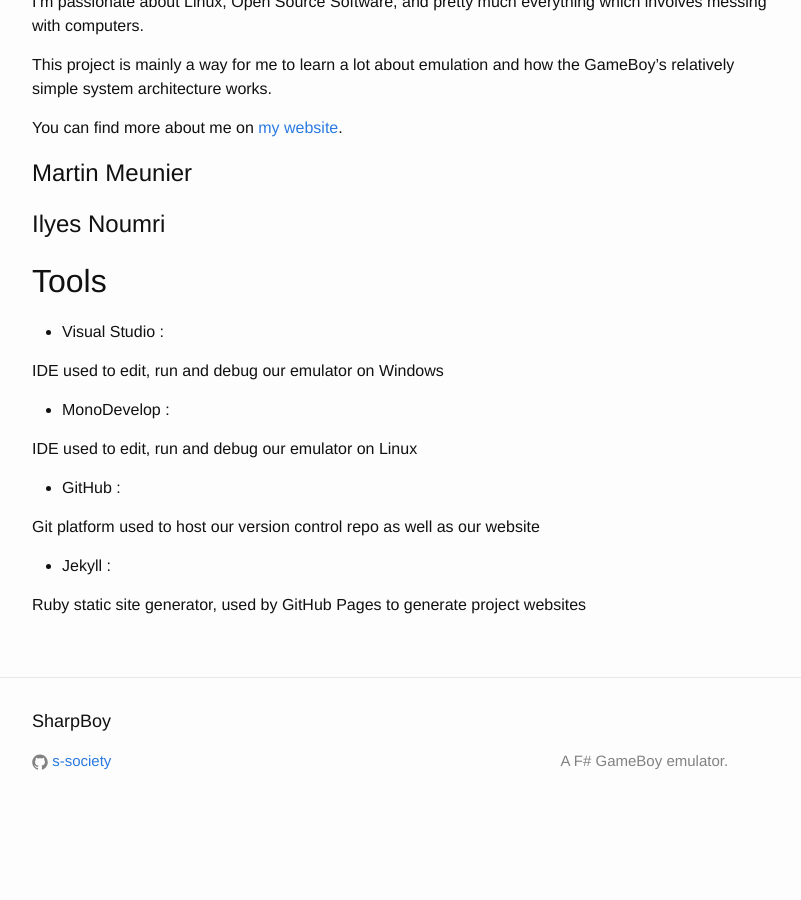
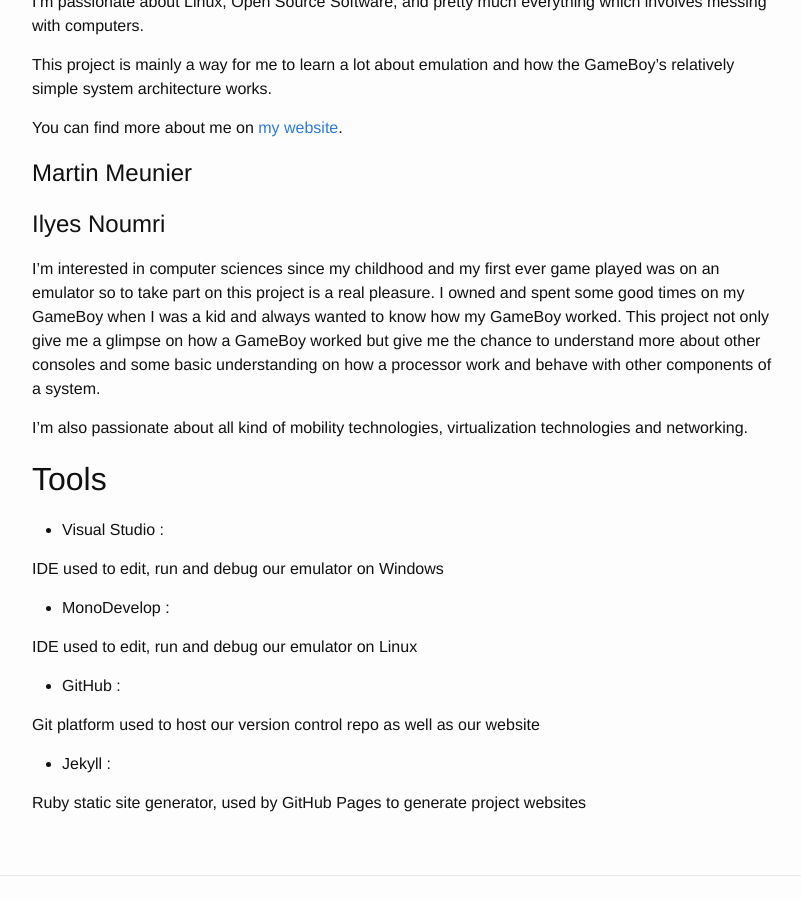
Before and after one commit to s-society/sharpboy, a Jekyll site: the page built from about.md, in a window 1280 px wide and 900 px high, scrolled down 480 px. Shown: the whole window, without its empty margins (238-1039 px from the left). Built offline with Jekyll 4.4.1, drawn with Linux system fonts in a browser that asks for light colours; comment, search, counter and statistics services are not loaded; before the commit the page ends 1313 px from its top, so only the background shows below that.

Commit message:
Update about.md

```diff
--- a/about.md
+++ b/about.md
@@ -28,6 +28,9 @@
 # Martin Meunier
 
 # Ilyes Noumri
+I'm interested in computer sciences since my childhood and my first ever game played was on an emulator so to take part on this project is a real pleasure. I owned and spent some good times on my GameBoy when I was a kid and always wanted to know how my GameBoy worked. This project not only give me a glimpse on how a GameBoy worked but give me the chance to understand more about other consoles and some basic understanding on how a processor work and behave with other components of a system.
+
+I'm also passionate about all kind of mobility technologies, virtualization technologies and networking.
 
 ## Tools
 
```
